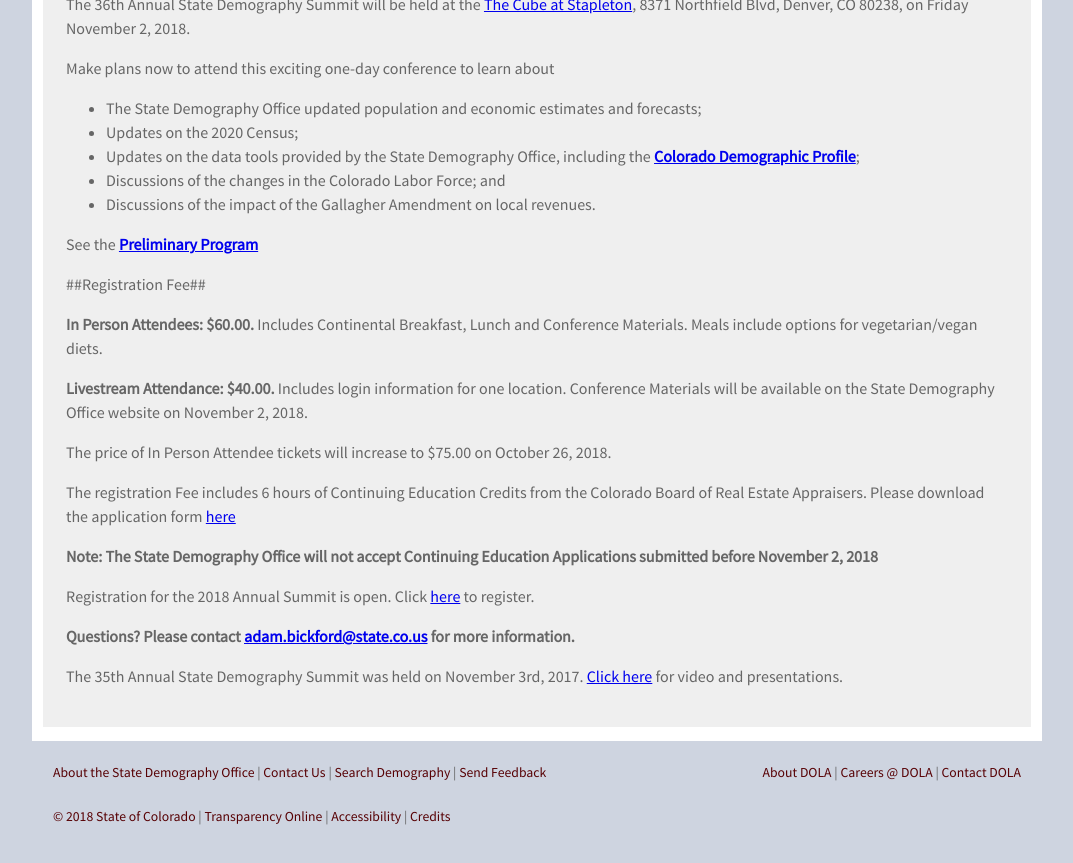
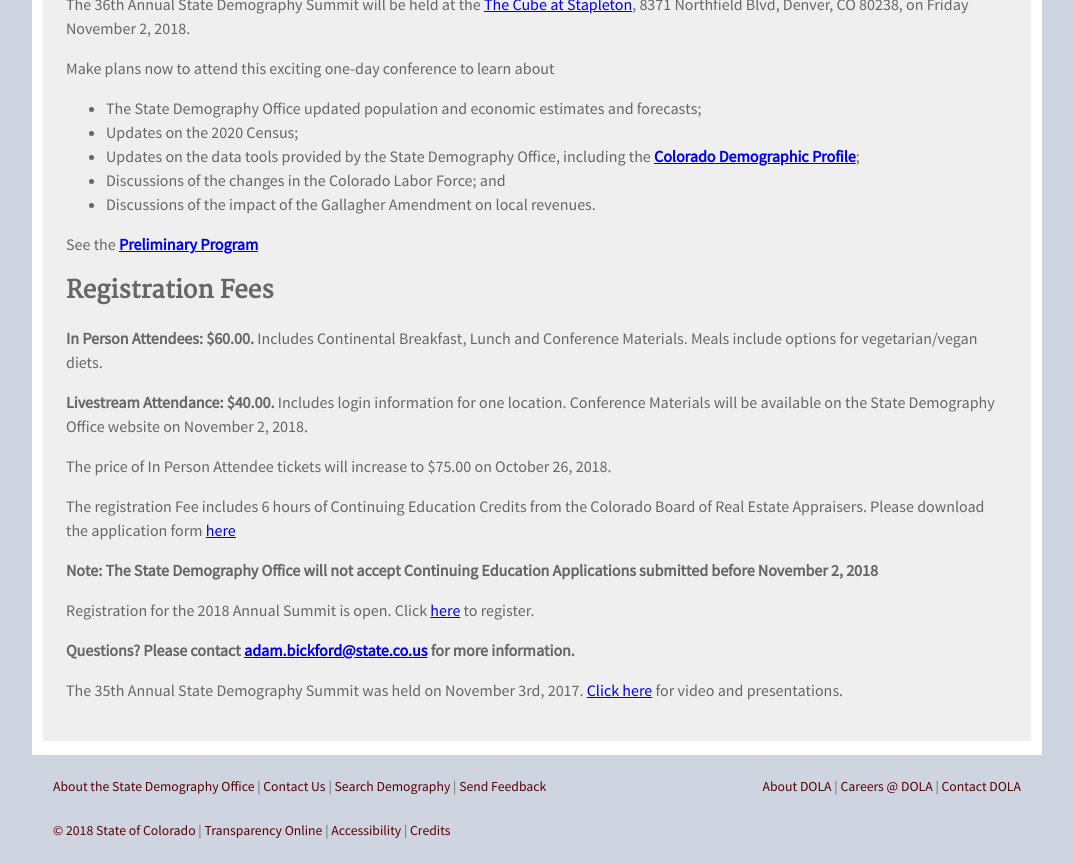
Before and after one commit to TBleess/Website_New, a Jekyll site: the page built from pages/9_Not_in_Menu/demography_summit_2018.md, in a window 1280 px wide and 900 px high, scrolled down 1103 px, cut to the strip 37-900 px from the top of the window. Shown: the whole strip, without its empty margins (103-1176 px from the left). Built offline with Jekyll 4.4.1, drawn with Linux system fonts in a browser that asks for light colours.

Commit message:
Update demography_summit_2018.md

```diff
--- a/pages/9_Not_in_Menu/demography_summit_2018.md
+++ b/pages/9_Not_in_Menu/demography_summit_2018.md
@@ -26,7 +26,7 @@ Make plans now to attend this exciting one-day conference to learn about
 
 See the [**Preliminary Program**](https://drive.google.com/open?id=1_ZMNnpnD-JpyXompOtMvKmjWWbI53vwCDMHOIhExm3g)
 
-##Registration Fee##
+## Registration Fees
 
 **In Person Attendees:  $60.00.**  Includes Continental Breakfast, Lunch and Conference Materials.  Meals include options for vegetarian/vegan diets.
 
```
